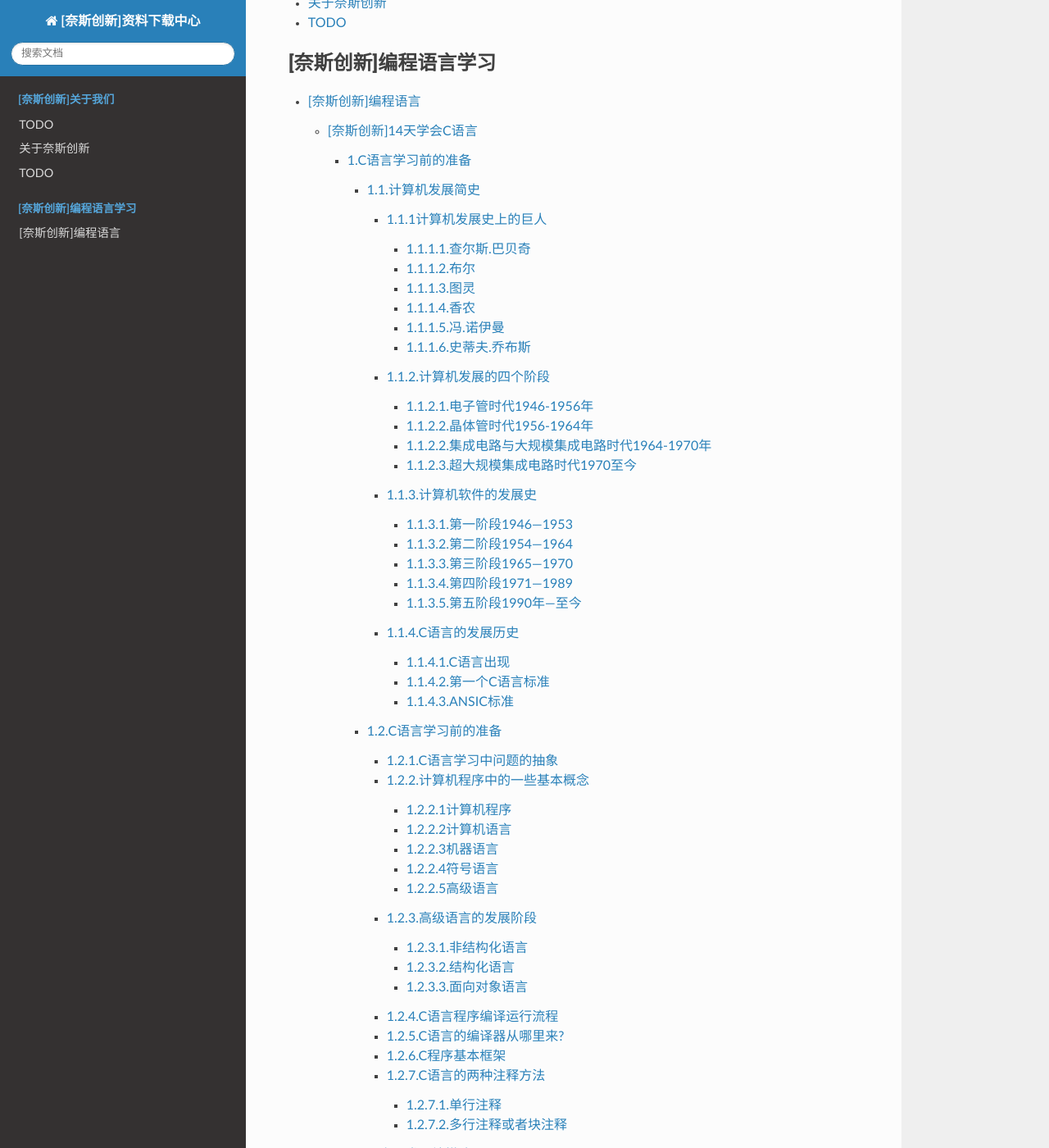
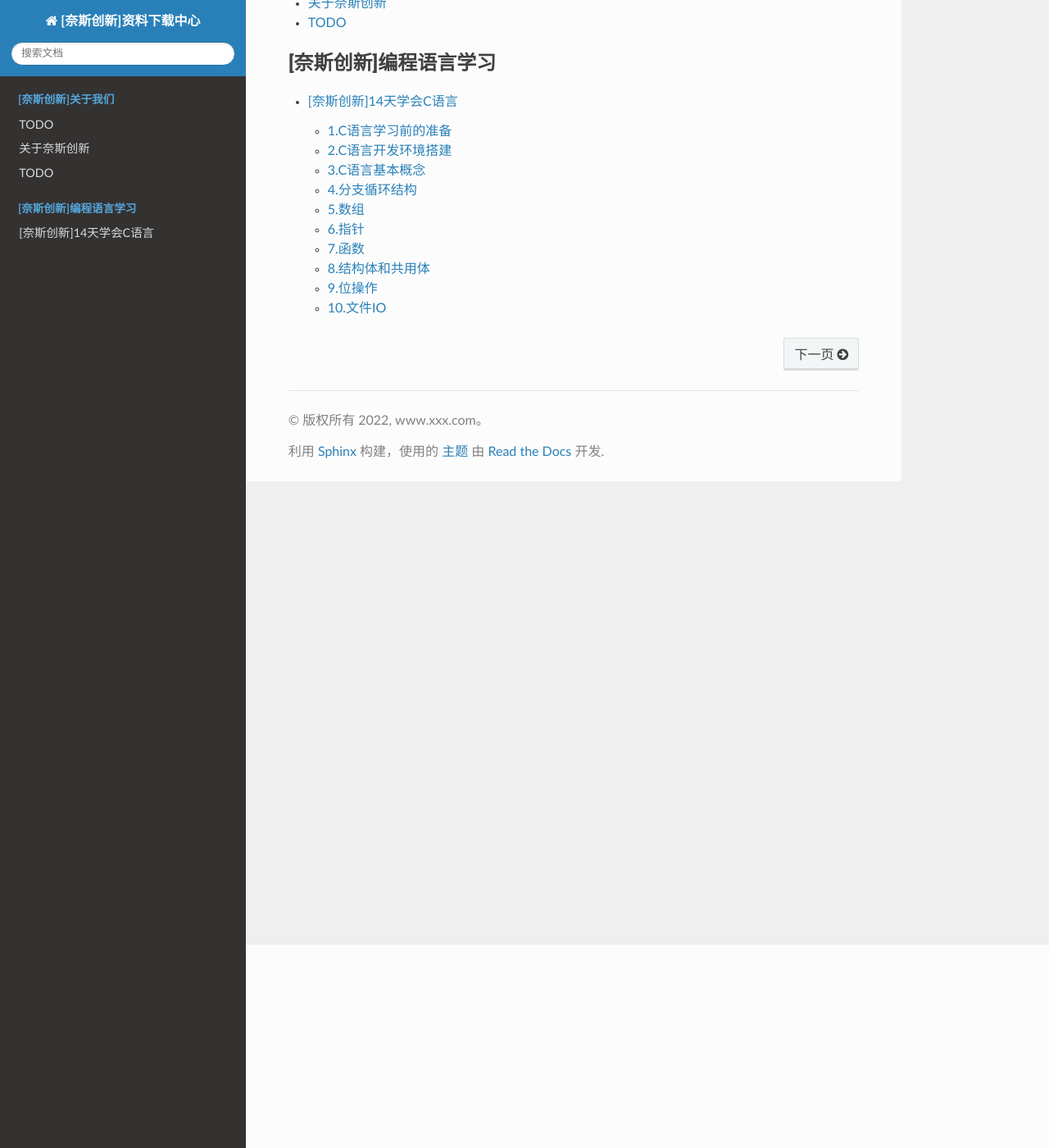
Before and after one commit to hello-liang-tao/naisicx_docs, a Sphinx documentation site: the page built from docs/index.rst, in a window 1280 px wide and 1400 px high, scrolled down 248 px. Shown: the whole window at 82% size. Built offline with Sphinx 7.4.7 and the Read the Docs theme 2.0.0, drawn with Linux system fonts in a browser that asks for light colours; some of the changed text lies outside the part shown.

Commit message:
调整目录结构

```diff
--- a/docs/index.rst
+++ b/docs/index.rst
@@ -2,16 +2,15 @@
 ======================================================
 
 .. toctree::
-   :maxdepth: 7
+   :maxdepth: 2
    :caption: [奈斯创新]关于我们
-   :titlesonly:
 
    README
    about_us
    TODO
 
 .. toctree::
-   :maxdepth: 7
+   :maxdepth: 2
    :caption: [奈斯创新]编程语言学习
 
-   programming_language_tutorial/index
+   programming_language_tutorial/c_programming/index
--- a/docs/programming_language_tutorial/c_programming/index.rst
+++ b/docs/programming_language_tutorial/c_programming/index.rst
@@ -1,5 +1,5 @@
 [奈斯创新]14天学会C语言
-======================================================
+~~~~~~~~~~~~~~~~~~~~~~~~~
 
 .. toctree::
    :maxdepth: 2
--- a/docs/programming_language_tutorial/index.rst
+++ /dev/null
@@ -1,12 +0,0 @@
-[奈斯创新]编程语言
-======================================================
-
-.. toctree::
-   :maxdepth: 4
-
-   c_programming/index
-
-.. toctree::
-   :maxdepth: 2
-
-   java_programming/index
```
